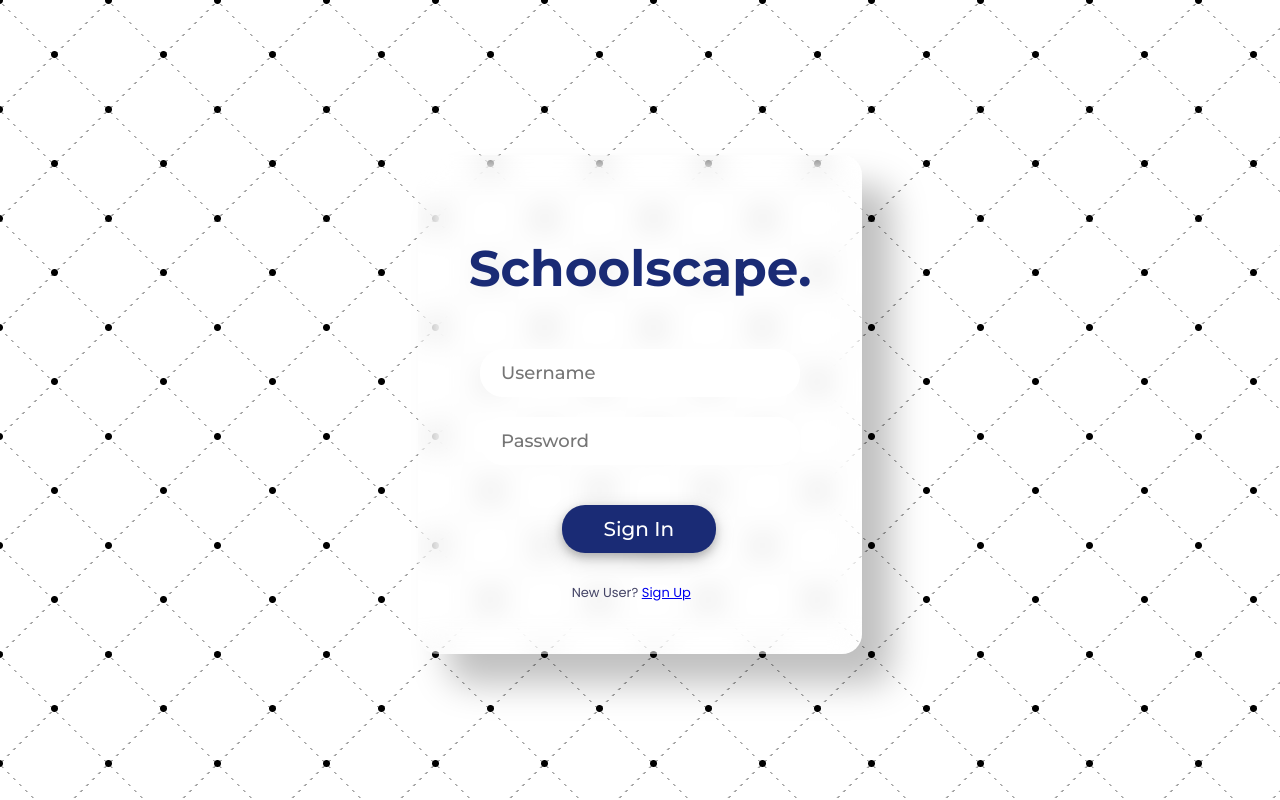
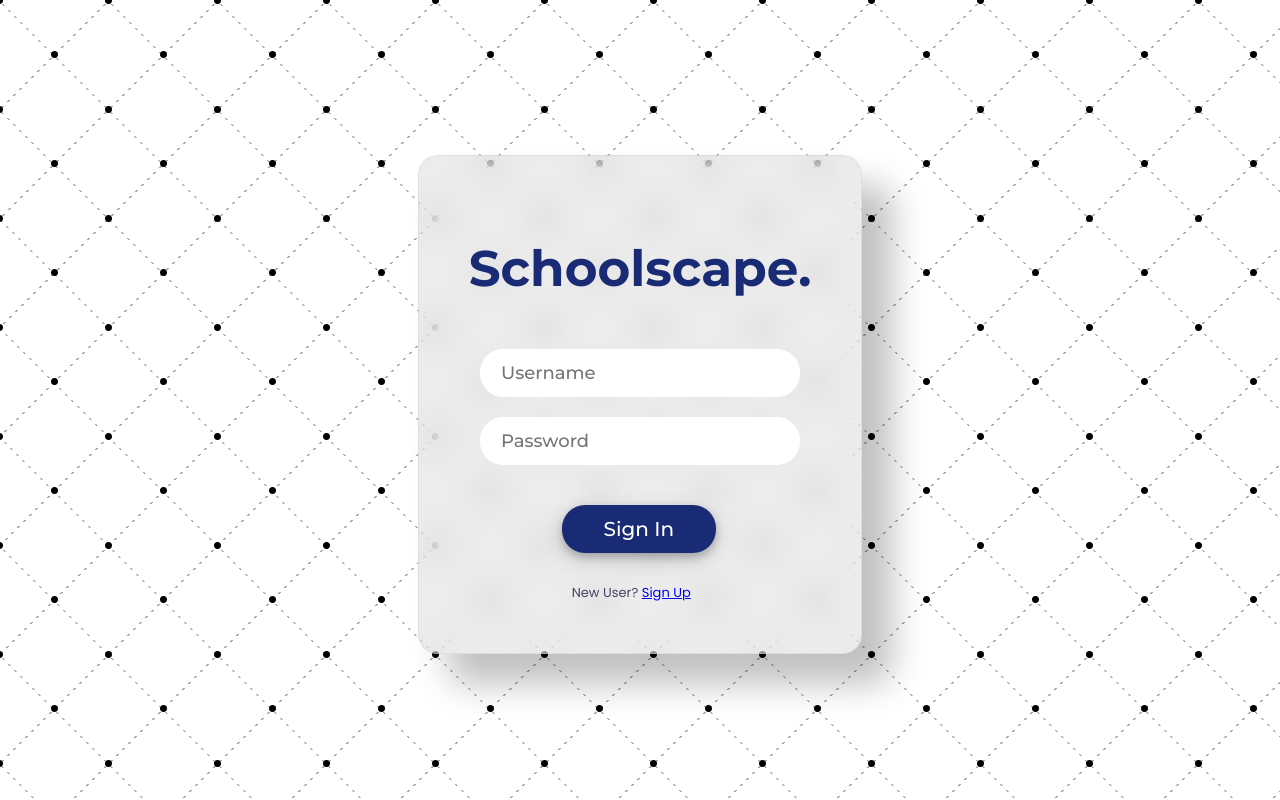
Before and after one commit to Stellaris1729/Schoolscape, a website: page index.html in a window 1280 px wide. Drawn offline with Linux system fonts and the light colour scheme.

Commit message:
Update style.css

```diff
--- a/style.css
+++ b/style.css
@@ -71,9 +71,9 @@ body {
 
   padding: 50px;
 
-  border: 1px solid rgba(255,255,255,0.06);
+  border: 1px solid rgba(192, 192, 192, 0.3);
   border-radius: 20px;
-  background-color: rgba(255,255,255,0.06);
+  background-color: rgba(192, 192, 192, 0.3);
   box-shadow: 0 0 10px 1px rgba(0, 0, 0, 0.25);
 
   backdrop-filter: blur(15px);
```
